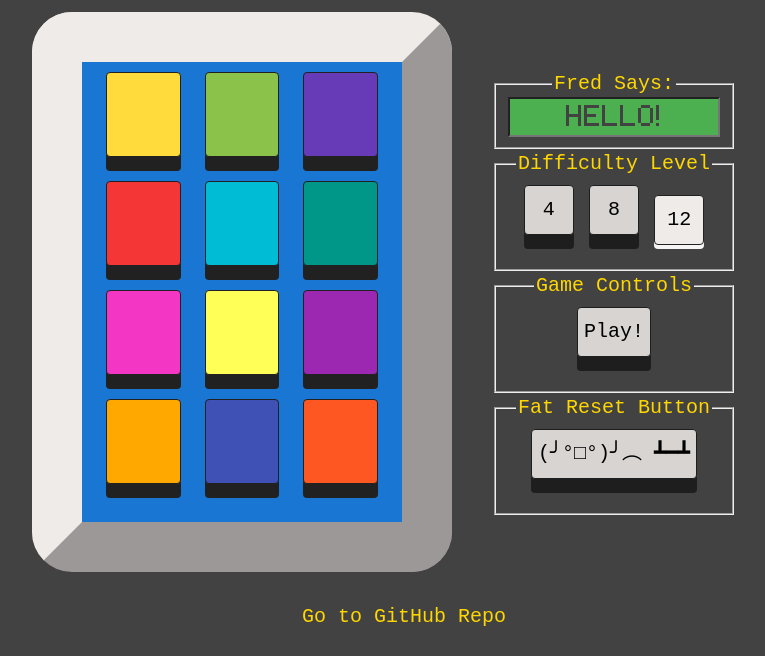
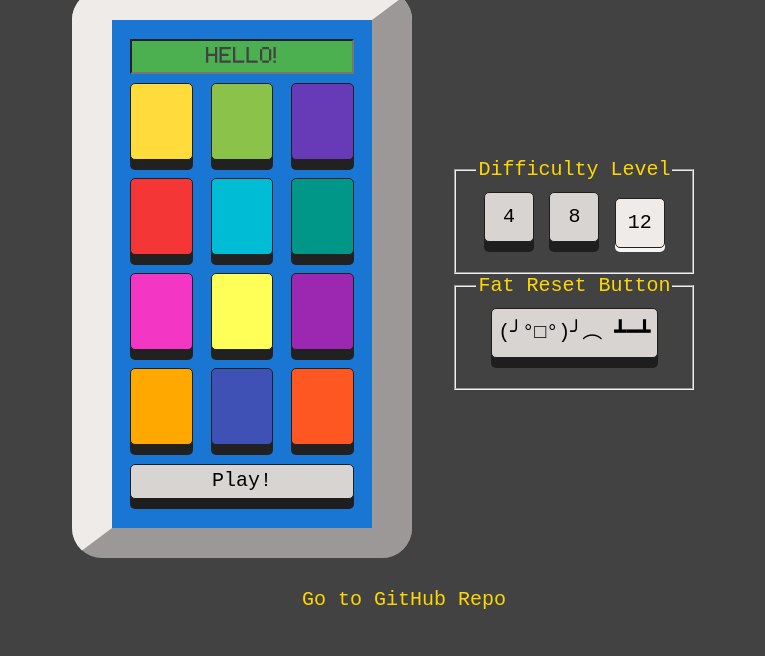
Before and after one commit to osadezu/fabulous-fred, a plain HTML site: page index.html in a window 1280 px wide. Shown: the part 150-806 px from the top of the page, without its empty margins (236-1001 px from the left). Drawn offline with Linux system fonts and the light colour scheme.

Commit message:
UI changes to move display and play button to console

```diff
--- a/index.html
+++ b/index.html
@@ -19,33 +19,30 @@
     </header>
     <main>
       <div id="console">
+        <div class="console-controls" id="top-console-controls">
+          <input type="text" class="lcd" readonly placeholder="HELLO THERE!" />
+        </div>
         <div id="board">
           <!-- <button class="gem"></button> -->
         </div>
+        <div class="console-controls" id="bottom-console-controls">
+          <button class="control-btn console stretch" id="play-control">
+            Play!
+          </button>
+        </div>
       </div>
       <aside>
-        <div class="controls" id="top-controls">
-          <fieldset id="display">
-            <legend>Fred&nbsp;Says:</legend>
-            <input
-              type="text"
-              class="lcd"
-              readonly
-              placeholder="HELLO THERE!"
-              size="12"
-            />
-            <!-- <button class="control-btn stretch">Play!</button> -->
-          </fieldset>
+        <div class="controls" id="side-controls">
           <fieldset id="num-gems">
             <legend>Difficulty&nbsp;Level</legend>
             <button class="control-btn" data-num-gems="4">4</button>
             <button class="control-btn" data-num-gems="8">8</button>
             <button class="control-btn" data-num-gems="12">12</button>
           </fieldset>
-          <fieldset id="play">
-            <legend>Game&nbsp;Controls</legend>
-            <button class="control-btn stretch">Play!</button>
-          </fieldset>
+          <!-- <fieldset id="insane">
+            <legend>Game&nbsp;Mode</legend>
+            <button class="control-btn insane stretch">Insane</button>
+          </fieldset> -->
           <fieldset id="reset">
             <legend>Fat Reset Button</legend>
             <button class="control-btn stretch">(╯°□°)╯︵ ┻━┻</button>
--- a/scripts/script.js
+++ b/scripts/script.js
@@ -21,7 +21,7 @@ const display = document.querySelector('.lcd');
 let btnGems = []; // Created dynamically
 const btnNumGems = document.querySelectorAll('#num-gems > .control-btn');
 const btnReset = document.querySelector('#reset > .control-btn');
-const btnPlay = document.querySelector('#play > .control-btn');
+const btnPlay = document.querySelector('#play-control');
 
 // Enable Gem user inputs
 function enableGemInputs() {
--- a/styles/reset.css
+++ b/styles/reset.css
@@ -38,7 +38,7 @@ html:focus-within {
 body {
   min-height: 100vh;
   text-rendering: optimizeSpeed;
-  line-height: 1.5;
+  line-height: 1.2;
 }
 
 /* A elements that don't have a class get default styles */
--- a/styles/style.css
+++ b/styles/style.css
@@ -8,7 +8,8 @@
 }
 
 :root {
-  --btn-height: 0.7rem;
+  --btn-height: 0.5rem;
+  --board-margin: 0.9rem;
 }
 
 html {
@@ -36,13 +37,13 @@ h1 {
 }
 
 h2 {
-  font-size: 1.6rem;
+  font-size: 1.4rem;
   font-weight: 300;
   margin-bottom: 1rem;
 }
 
 header h2 {
-  margin-top: -1rem;
+  margin-top: -0.5rem;
 }
 
 a {
@@ -51,14 +52,12 @@ a {
 }
 
 a:hover {
-  /* color: tomato; */
   text-decoration: underline;
   text-underline-offset: 0.2em;
 }
 
 main {
   margin: 0 auto;
-  /* background-color: #efebe9; */
   display: flex;
   flex-flow: row wrap;
   justify-content: center;
@@ -66,78 +65,25 @@ main {
 }
 
 #console {
-  display: flex;
-  flex-direction: column;
-  align-items: center;
-}
-
-/******  Controls  ******/
-
-input.lcd {
-  /* font-family: 'lcd phone', 'Bitwise', 'Courier New', Courier, monospace; */
-  font-family: 'Roses are FF0000', 'Bitwise', 'Courier New', Courier, monospace;
-  font-size: 1.2rem;
-  text-align: center;
-  height: 2rem;
-  margin-top: -0.6rem;
-  background-color: #4caf50;
-  color: #424242;
-  pointer-events: none;
-}
-
-fieldset#display {
-  padding: 0.5rem 0.2rem;
-}
-
-.controls {
-  margin: 1rem;
-  padding: 1rem;
+  height: 71vh;
+  aspect-ratio: 0.6;
+  border: 2rem outset #efebe9;
+  border-top: 1.5rem outset #efebe9;
+  border-bottom: 1.5rem outset #efebe9;
+  border-radius: 1.5rem;
+  background-color: #1976d2;
   display: flex;
   flex-direction: column;
   align-items: stretch;
 }
 
-.controls fieldset {
-  padding: 1rem;
-  display: flex;
-  flex-flow: row nowrap;
-  justify-content: space-around;
-}
-
-.control-btn {
-  height: 2.5rem;
-  aspect-ratio: 1/1;
-  background-color: #efebe9;
-  -webkit-filter: brightness(90%);
-  filter: brightness(90%);
-}
-
-.control-btn.stretch {
-  aspect-ratio: initial;
-}
-
-.control-btn.selected {
-  -webkit-filter: brightness(100%);
-  filter: brightness(100%);
-}
-
-.control-btn:hover {
-  border-color: gold;
-  -webkit-filter: brightness(100%);
-  filter: brightness(100%);
-}
-
 /******  Game Board  ******/
 
 #board {
-  border: 2.5rem outset #efebe9;
-  border-radius: 2rem;
-  height: 70vh;
-  aspect-ratio: 3/4;
-  background-color: #1976d2;
+  flex-grow: 1;
   display: grid;
-  padding: 1.2rem;
-  gap: 1.2rem;
+  padding: var(--board-margin);
+  gap: var(--board-margin);
   justify-items: center;
   justify-content: space-evenly;
   align-items: center;
@@ -162,6 +108,81 @@ fieldset#display {
   grid-template-rows: repeat(2, 1fr);
 }
 
+/******  Controls  ******/
+
+.console-controls {
+  height: 2.75rem;
+  padding: 0 var(--board-margin);
+  display: flex;
+  flex-direction: column;
+  justify-content: center;
+  align-items: center;
+}
+
+#top-console-controls {
+  padding-top: var(--board-margin);
+}
+
+#bottom-console-controls {
+  padding-bottom: var(--board-margin);
+}
+
+input.lcd {
+  font-family: 'Roses are FF0000', 'Bitwise', 'Courier New', Courier, monospace;
+  font-size: 0.9rem;
+  text-align: center;
+  height: 1.75rem;
+  width: 100%;
+  background-color: #4caf50;
+  color: #424242;
+  pointer-events: none;
+}
+
+#side-controls {
+  margin: 1rem;
+  padding: 1rem;
+  display: flex;
+  flex-direction: column;
+  align-items: stretch;
+}
+
+#side-controls fieldset {
+  padding: 1rem;
+  display: flex;
+  flex-flow: row wrap;
+  justify-content: space-around;
+  align-items: center;
+}
+
+.control-btn {
+  height: 2.5rem;
+  aspect-ratio: 1/1;
+  background-color: #efebe9;
+  -webkit-filter: brightness(90%);
+  filter: brightness(90%);
+}
+
+.control-btn.console {
+  height: 1.75rem;
+  width: 100%;
+  aspect-ratio: initial;
+}
+
+.control-btn.stretch {
+  aspect-ratio: initial;
+}
+
+.control-btn.selected {
+  -webkit-filter: brightness(100%);
+  filter: brightness(100%);
+}
+
+.control-btn:hover {
+  border-color: gold;
+  -webkit-filter: brightness(100%);
+  filter: brightness(100%);
+}
+
 /******  Game Board Buttons  ******/
 
 .gem {
@@ -177,7 +198,7 @@ button {
   cursor: pointer;
   text-align: center;
   text-decoration: none;
-  border-radius: 0.2rem;
+  border-radius: 0.25rem;
   border: 0.01rem solid #212121;
   box-shadow: 0 var(--btn-height) #212121;
   transform: translateY(calc(-1 * var(--btn-height)));
@@ -185,13 +206,10 @@ button {
 
 button:hover {
   border: 0.05rem solid #f5f5f5;
-  /* box-shadow: 0 0.7rem #f5f5f5; */
-  /* filter: brightness(2); */
 }
 
 button.selected,
 button:active {
-  /* border: 0.15rem solid #f5f5f5; */
   box-shadow: 0 0.2rem #f5f5f5;
   transform: translateY(-0.2rem);
 }
@@ -228,8 +246,8 @@ button:active {
 .gem.bright,
 .gem.bright:hover,
 .gem.bright:active {
-  border: 0.3rem solid #f5f5f5;
-  box-shadow: 0 0.7rem #f5f5f5;
+  border: 0.2rem solid #f5f5f5;
+  box-shadow: 0 var(--btn-height) #f5f5f5;
 }
 
 /******  Modal  ******/
@@ -248,7 +266,6 @@ button:active {
   justify-content: center;
   align-items: center;
   visibility: hidden;
-  /* transition: visibility 1.5s ease; */
 }
 
 #modal-content {
```
